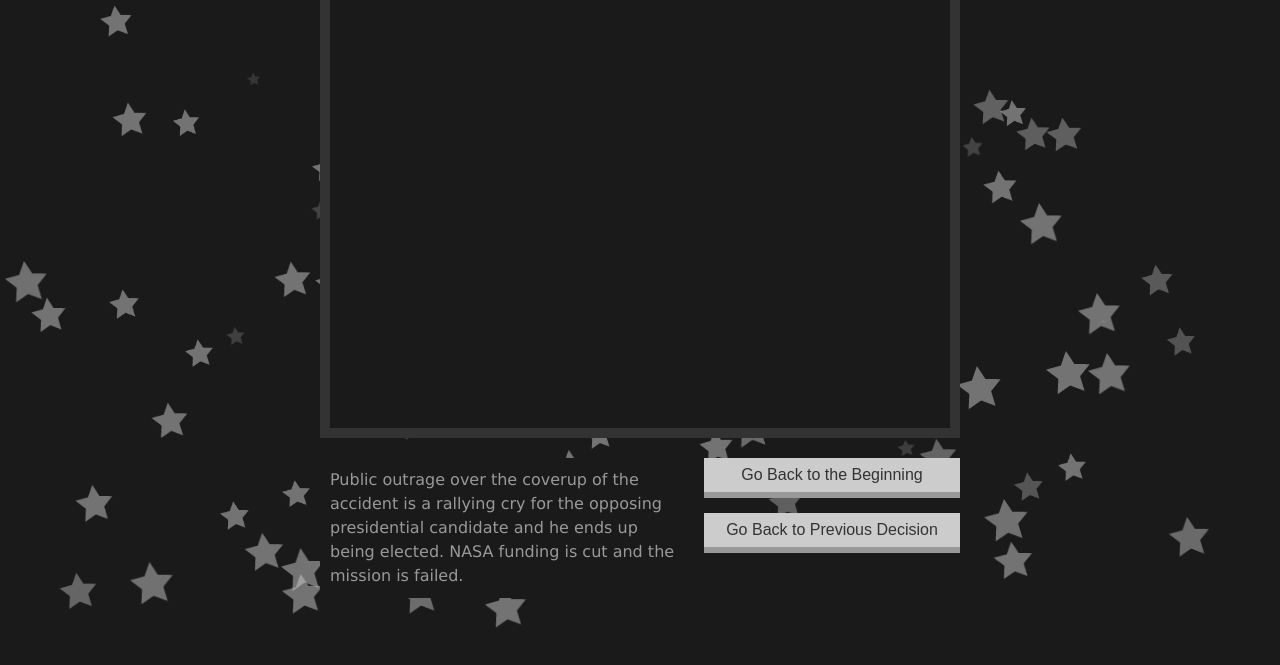
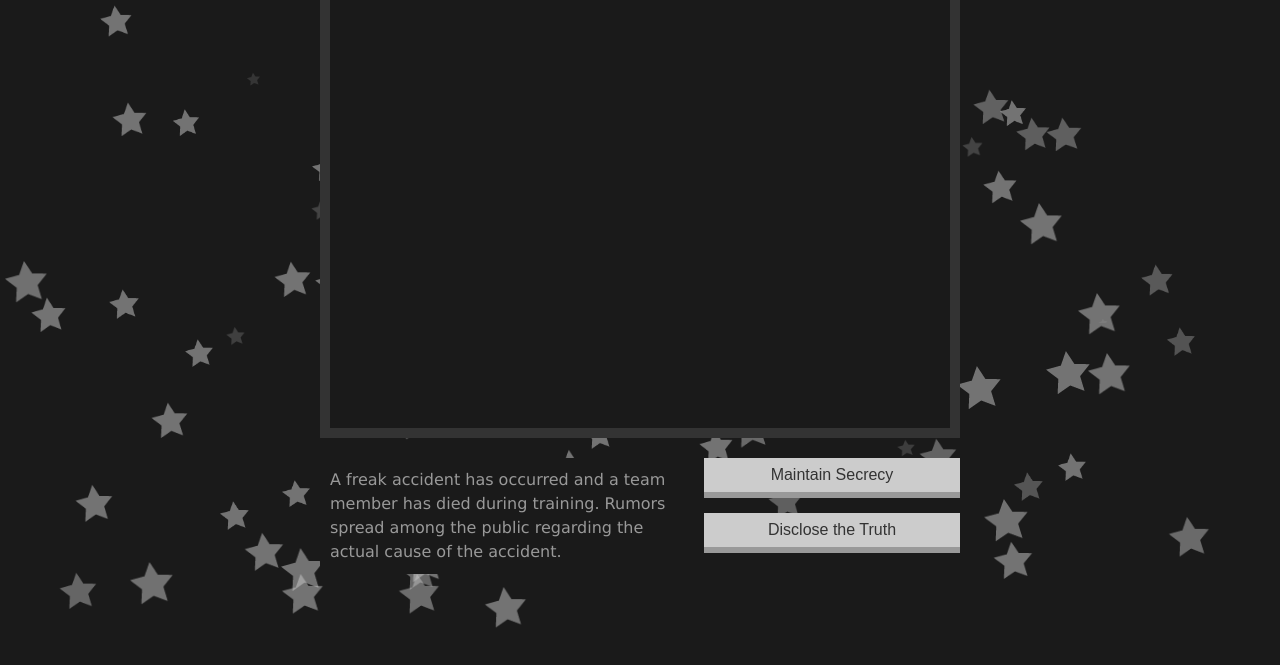
Before and after one commit to zachmorgan/Final-Project, a plain HTML site: page cyoa/index.html in a window 1280 px wide. Shown: the part 115-780 px from the top of the page. Drawn offline with nearby package versions, Linux system fonts and the light colour scheme.

Commit message:
fixed Jameson's html

```diff
--- a/cyoa/js/slides.js
+++ b/cyoa/js/slides.js
@@ -142,6 +142,6 @@ $(function () {
         }
     });
 
-    GoToSlide("kay_enojado_newspaper");
+    GoToSlide("jameson_nuss_accident");
 
 });
--- a/cyoa/slides/html/jameson_nuss_accident.html
+++ b/cyoa/slides/html/jameson_nuss_accident.html
@@ -7,5 +7,5 @@
     <div id="svgcontainer">
     </div>
 </figure>
-<button>MAINTAIN SECRECY</button>
-<button>DISCLOSE THE TRUTH</button>
+<button data-slide="kay_enojado_newspaper">Maintain Secrecy</button>
+<button data-slide="kay_enojado_still_too_late">Disclose the Truth</button>
```
